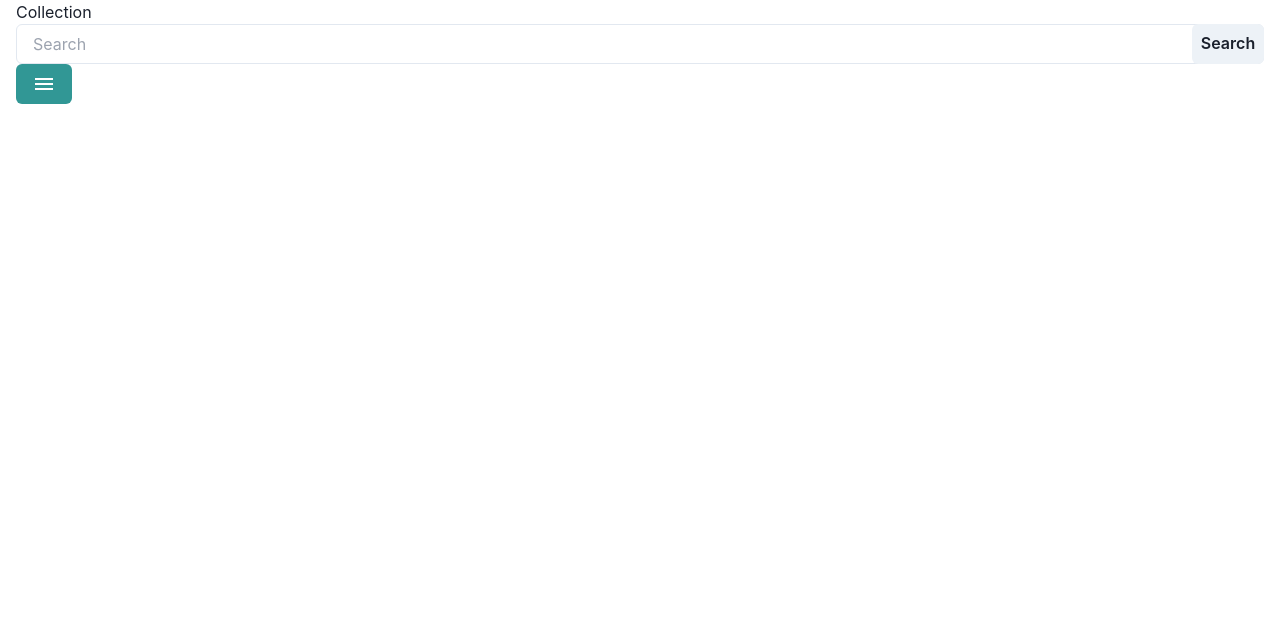
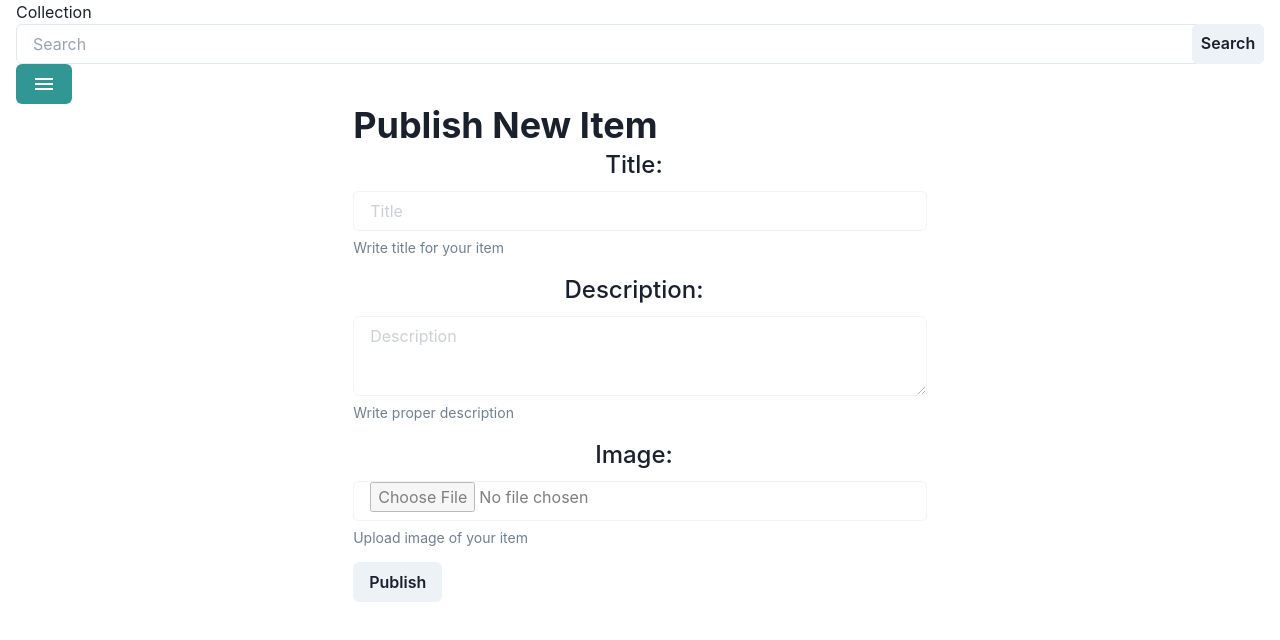
Before and after one commit to Kas-S/collection_management, a React (Vite) app: page /publish in a window 1280 px wide. Shown: the top 640 px of the page. Built offline with nearby package versions, Linux system fonts and the light colour scheme; no server answers; sample sign-in values are in the browser's storage.

Commit message:
Publish Item page added(non-functional)

```diff
--- a/src/components/PublishItem.jsx
+++ b/src/components/PublishItem.jsx
@@ -1,9 +1,58 @@
-
+import {
+    FormControl,
+    FormLabel,
+    Input,
+    FormErrorMessage,
+    FormHelperText,
+    Textarea,
+    Button, Container, Heading
+} from '@chakra-ui/react'
+import {auth} from '../config/firebase.js'
+import {useNavigate} from "react-router-dom"
+import {useEffect, useState} from "react"
+import {onAuthStateChanged} from "firebase/auth";
 
 function PublishItem() {
+    const navigate = useNavigate()
+    const [user, setUser] = useState(null)
+    useEffect(() => {
+        onAuthStateChanged(auth, (u) => {
+            if (!u) {
+                setUser(null)
+                navigate('/login')
+            } else {
+                setUser(u)
+            }
+        })
+    }, [])
     return (
-        <></>
-    )
+        <>
+            {user && (
+                <Container>
+                    <form className="font-sans font-bold bg-emerald-900 mt-4 rounded-lg p-6 text-white flex flex-col items-center text-center">
+                        <Heading>Publish New Item</Heading>
+                        <FormControl mb={4}>
+                            <FormLabel fontSize={24} textAlign="center">Title: </FormLabel>
+                            <Input bgColor="white" opacity={0.5} color="black" placeholder="Title"/>
+                            <FormHelperText color="slategray">Write title for your item</FormHelperText>
+                        </FormControl>
+                        <FormControl mb={4}>
+                            <FormLabel fontSize={24} textAlign="center">Description: </FormLabel>
+                            <Textarea bgColor="white" opacity={0.5} color="black" placeholder="Description"></Textarea>
+                            <FormHelperText color="slategray">Write proper description</FormHelperText>
+                        </FormControl>
+                        <FormControl mb={4}>
+                            <FormLabel fontSize={24} textAlign="center">Image: </FormLabel>
+                            <Input type="file" bgColor="white" opacity={0.5} color="black" placeholder="Image"/>
+                            <FormHelperText color="slategray">Upload image of your item</FormHelperText>
+                        </FormControl>
+                        <FormErrorMessage></FormErrorMessage>
+                        <Button>Publish</Button>
+                    </form>
+                </Container>
+            )}
+        </>
+    );
 }
 
 export default PublishItem
```
